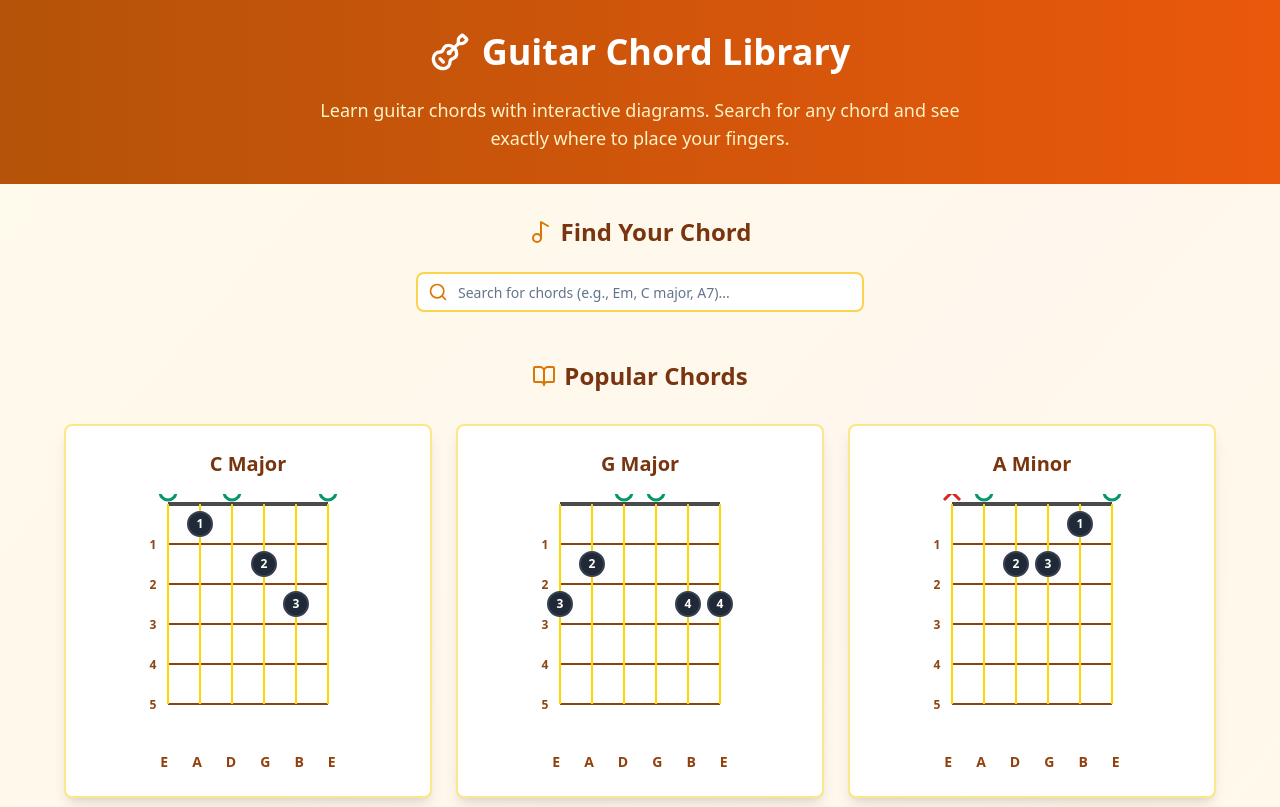
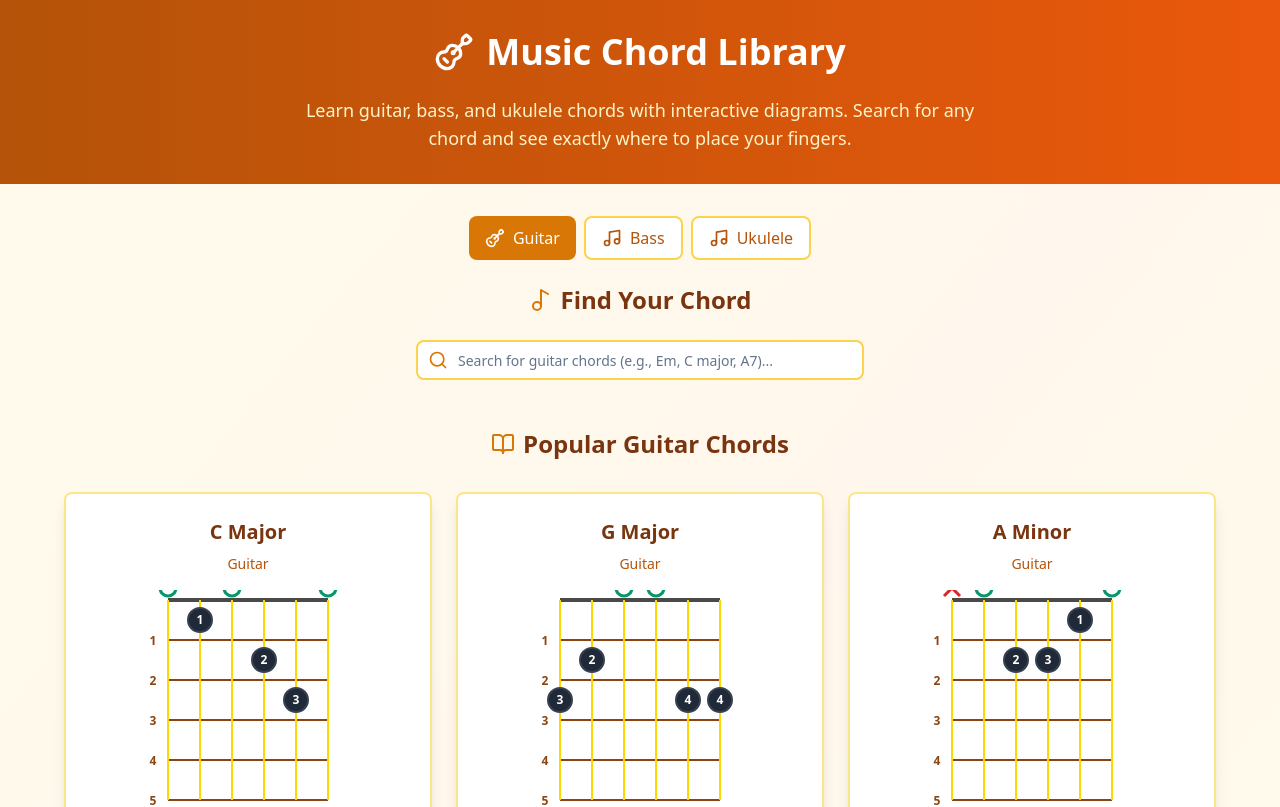
Before and after one commit to jacobxny/Chord-Learner, a React (Vite) app: page / in a window 1280 px wide. Shown: the top 807 px of the page. Built offline with nearby package versions, Linux system fonts and the light colour scheme.

Commit message:
Add support for bass and ukulele
Extend the chord library to include bass and ukulele, allowing users to search and view diagrams for these instruments.

```diff
--- a/src/components/ChordDiagram.tsx
+++ b/src/components/ChordDiagram.tsx
@@ -1,29 +1,32 @@
 
 import React from 'react';
-import { ChordData } from '../data/chords';
+import { ChordData, instrumentStrings } from '../data/chords';
 
 interface ChordDiagramProps {
   chord: ChordData;
 }
 
 const ChordDiagram: React.FC<ChordDiagramProps> = ({ chord }) => {
-  const strings = ['E', 'A', 'D', 'G', 'B', 'E'];
+  const strings = instrumentStrings[chord.instrument];
   const frets = [1, 2, 3, 4, 5];
+  const stringWidth = chord.instrument === 'bass' ? 40 : 32;
+  const diagramWidth = 20 + (strings.length - 1) * stringWidth + 20;
 
   return (
     <div className="bg-white rounded-lg shadow-lg p-6 border-2 border-amber-200">
-      <h3 className="text-xl font-bold text-amber-900 mb-4 text-center">{chord.name}</h3>
+      <h3 className="text-xl font-bold text-amber-900 mb-2 text-center">{chord.name}</h3>
+      <p className="text-sm text-amber-700 mb-4 text-center capitalize">{chord.instrument}</p>
 
       <div className="relative">
-        {/* Guitar neck */}
-        <svg width="200" height="250" viewBox="0 0 200 250" className="mx-auto">
+        {/* Guitar/Bass/Ukulele neck */}
+        <svg width={diagramWidth} height="250" viewBox={`0 0 ${diagramWidth} 250`} className="mx-auto">
           {/* Fret lines */}
           {frets.map((fret, index) => (
             <line
               key={fret}
               x1="20"
               y1={50 + index * 40}
-              x2="180"
+              x2={diagramWidth - 20}
               y2={50 + index * 40}
               stroke="#8B4513"
               strokeWidth="2"
@@ -35,7 +38,7 @@ const ChordDiagram: React.FC<ChordDiagramProps> = ({ chord }) => {
             <line
               x1="20"
               y1="10"
-              x2="180"
+              x2={diagramWidth - 20}
               y2="10"
               stroke="#4A4A4A"
               strokeWidth="4"
@@ -46,9 +49,9 @@ const ChordDiagram: React.FC<ChordDiagramProps> = ({ chord }) => {
           {strings.map((_, stringIndex) => (
             <line
               key={stringIndex}
-              x1={20 + stringIndex * 32}
+              x1={20 + stringIndex * stringWidth}
               y1="10"
-              x2={20 + stringIndex * 32}
+              x2={20 + stringIndex * stringWidth}
               y2="210"
               stroke="#FFD700"
               strokeWidth="2"
@@ -62,17 +65,17 @@ const ChordDiagram: React.FC<ChordDiagramProps> = ({ chord }) => {
               return (
                 <g key={stringIndex}>
                   <line
-                    x1={20 + stringIndex * 32 - 8}
+                    x1={20 + stringIndex * stringWidth - 8}
                     y1={-10}
-                    x2={20 + stringIndex * 32 + 8}
+                    x2={20 + stringIndex * stringWidth + 8}
                     y2={6}
                     stroke="#DC2626"
                     strokeWidth="3"
                   />
                   <line
-                    x1={20 + stringIndex * 32 + 8}
+                    x1={20 + stringIndex * stringWidth + 8}
                     y1={-10}
-                    x2={20 + stringIndex * 32 - 8}
+                    x2={20 + stringIndex * stringWidth - 8}
                     y2={6}
                     stroke="#DC2626"
                     strokeWidth="3"
@@ -84,7 +87,7 @@ const ChordDiagram: React.FC<ChordDiagramProps> = ({ chord }) => {
               return (
                 <circle
                   key={stringIndex}
-                  cx={20 + stringIndex * 32}
+                  cx={20 + stringIndex * stringWidth}
                   cy={-2}
                   r="8"
                   fill="none"
@@ -100,7 +103,7 @@ const ChordDiagram: React.FC<ChordDiagramProps> = ({ chord }) => {
               return (
                 <g key={stringIndex}>
                   <circle
-                    cx={20 + stringIndex * 32}
+                    cx={20 + stringIndex * stringWidth}
                     cy={fretY}
                     r="12"
                     fill="#1F2937"
@@ -109,7 +112,7 @@ const ChordDiagram: React.FC<ChordDiagramProps> = ({ chord }) => {
                   />
                   {fingerNumber > 0 && (
                     <text
-                      x={20 + stringIndex * 32}
+                      x={20 + stringIndex * stringWidth}
                       y={fretY + 4}
                       textAnchor="middle"
                       fill="white"
@@ -141,7 +144,7 @@ const ChordDiagram: React.FC<ChordDiagramProps> = ({ chord }) => {
         </svg>
 
         {/* String names */}
-        <div className="flex justify-center mt-2 space-x-6">
+        <div className="flex justify-center mt-2" style={{ gap: `${stringWidth - 12}px` }}>
           {strings.map((string, index) => (
             <span key={index} className="text-sm font-semibold text-amber-800">
               {string}
--- a/src/components/ChordSearch.tsx
+++ b/src/components/ChordSearch.tsx
@@ -2,22 +2,23 @@
 import React, { useState, useEffect } from 'react';
 import { Search, Music } from 'lucide-react';
 import { Input } from '@/components/ui/input';
-import { searchChords, ChordData } from '../data/chords';
+import { searchChords, ChordData, Instrument } from '../data/chords';
 
 interface ChordSearchProps {
   onChordSelect: (chord: ChordData) => void;
+  selectedInstrument: Instrument;
 }
 
-const ChordSearch: React.FC<ChordSearchProps> = ({ onChordSelect }) => {
+const ChordSearch: React.FC<ChordSearchProps> = ({ onChordSelect, selectedInstrument }) => {
   const [query, setQuery] = useState('');
   const [results, setResults] = useState<ChordData[]>([]);
   const [showResults, setShowResults] = useState(false);
 
   useEffect(() => {
-    const searchResults = searchChords(query);
+    const searchResults = searchChords(query, selectedInstrument);
     setResults(searchResults.slice(0, 8)); // Limit to 8 results
     setShowResults(query.length > 0);
-  }, [query]);
+  }, [query, selectedInstrument]);
 
   const handleChordClick = (chord: ChordData) => {
     onChordSelect(chord);
@@ -31,7 +32,7 @@ const ChordSearch: React.FC<ChordSearchProps> = ({ onChordSelect }) => {
         <Search className="absolute left-3 top-1/2 transform -translate-y-1/2 text-amber-600 h-5 w-5" />
         <Input
           type="text"
-          placeholder="Search for chords (e.g., Em, C major, A7)..."
+          placeholder={`Search for ${selectedInstrument} chords (e.g., Em, C major, A7)...`}
           value={query}
           onChange={(e) => setQuery(e.target.value)}
           className="pl-10 pr-4 py-3 w-full border-2 border-amber-300 focus:border-amber-500 focus:ring-amber-500 rounded-lg text-lg"
@@ -47,7 +48,10 @@ const ChordSearch: React.FC<ChordSearchProps> = ({ onChordSelect }) => {
               className="w-full px-4 py-3 text-left hover:bg-amber-50 border-b border-amber-100 last:border-b-0 flex items-center gap-3 transition-colors"
             >
               <Music className="h-4 w-4 text-amber-600" />
-              <span className="font-medium text-amber-900">{chord.name}</span>
+              <div>
+                <span className="font-medium text-amber-900">{chord.name}</span>
+                <span className="text-sm text-amber-600 ml-2 capitalize">({chord.instrument})</span>
+              </div>
             </button>
           ))}
         </div>
@@ -55,7 +59,7 @@ const ChordSearch: React.FC<ChordSearchProps> = ({ onChordSelect }) => {
 
       {showResults && results.length === 0 && (
         <div className="absolute top-full left-0 right-0 bg-white border-2 border-amber-200 rounded-lg shadow-lg mt-1 z-50 p-4 text-center text-amber-700">
-          No chords found for "{query}"
+          No {selectedInstrument} chords found for "{query}"
         </div>
       )}
     </div>
--- /dev/null
+++ b/src/components/InstrumentSelector.tsx
@@ -0,0 +1,41 @@
+
+import React from 'react';
+import { Guitar, Music } from 'lucide-react';
+import { Instrument } from '../data/chords';
+
+interface InstrumentSelectorProps {
+  selectedInstrument: Instrument;
+  onInstrumentChange: (instrument: Instrument) => void;
+}
+
+const InstrumentSelector: React.FC<InstrumentSelectorProps> = ({
+  selectedInstrument,
+  onInstrumentChange
+}) => {
+  const instruments: { value: Instrument; label: string; icon: React.ReactNode }[] = [
+    { value: 'guitar', label: 'Guitar', icon: <Guitar className="h-5 w-5" /> },
+    { value: 'bass', label: 'Bass', icon: <Music className="h-5 w-5" /> },
+    { value: 'ukulele', label: 'Ukulele', icon: <Music className="h-5 w-5" /> }
+  ];
+
+  return (
+    <div className="flex justify-center gap-2 mb-6">
+      {instruments.map((instrument) => (
+        <button
+          key={instrument.value}
+          onClick={() => onInstrumentChange(instrument.value)}
+          className={`flex items-center gap-2 px-4 py-2 rounded-lg font-medium transition-colors ${
+            selectedInstrument === instrument.value
+              ? 'bg-amber-600 text-white'
+              : 'bg-white text-amber-700 border-2 border-amber-300 hover:bg-amber-50'
+          }`}
+        >
+          {instrument.icon}
+          {instrument.label}
+        </button>
+      ))}
+    </div>
+  );
+};
+
+export default InstrumentSelector;
--- a/src/data/chords.ts
+++ b/src/data/chords.ts
@@ -4,49 +4,134 @@ export interface ChordData {
   positions: number[]; // Fret positions for each string (0 = open, -1 = muted)
   fingers: number[]; // Finger numbers (0 = open/muted, 1-4 = fingers)
   baseFret: number; // Starting fret for display
+  instrument: 'guitar' | 'bass' | 'ukulele';
 }
 
-export const chordDatabase: Record<string, ChordData> = {
+export type Instrument = 'guitar' | 'bass' | 'ukulele';
+
+export const instrumentStrings: Record<Instrument, string[]> = {
+  guitar: ['E', 'A', 'D', 'G', 'B', 'E'],
+  bass: ['G', 'D', 'A', 'E'],
+  ukulele: ['G', 'C', 'E', 'A']
+};
+
+export const chordDatabase: Record<string, ChordData[]> = {
   // Major Chords
-  "C": { name: "C Major", positions: [0, 1, 0, 2, 3, 0], fingers: [0, 1, 0, 2, 3, 0], baseFret: 1 },
-  "D": { name: "D Major", positions: [-1, -1, 0, 2, 3, 2], fingers: [0, 0, 0, 1, 3, 2], baseFret: 1 },
-  "E": { name: "E Major", positions: [0, 2, 2, 1, 0, 0], fingers: [0, 3, 2, 1, 0, 0], baseFret: 1 },
-  "F": { name: "F Major", positions: [1, 1, 3, 3, 2, 1], fingers: [1, 1, 4, 3, 2, 1], baseFret: 1 },
-  "G": { name: "G Major", positions: [3, 2, 0, 0, 3, 3], fingers: [3, 2, 0, 0, 4, 4], baseFret: 1 },
-  "A": { name: "A Major", positions: [-1, 0, 2, 2, 2, 0], fingers: [0, 0, 1, 2, 3, 0], baseFret: 1 },
-  "B": { name: "B Major", positions: [-1, 2, 4, 4, 4, 2], fingers: [0, 1, 3, 4, 2, 1], baseFret: 1 },
+  "C": [
+    { name: "C Major", positions: [0, 1, 0, 2, 3, 0], fingers: [0, 1, 0, 2, 3, 0], baseFret: 1, instrument: 'guitar' },
+    { name: "C Major", positions: [-1, 3, 5, 5], fingers: [0, 1, 3, 4], baseFret: 1, instrument: 'bass' },
+    { name: "C Major", positions: [0, 0, 0, 3], fingers: [0, 0, 0, 3], baseFret: 1, instrument: 'ukulele' }
+  ],
+  "D": [
+    { name: "D Major", positions: [-1, -1, 0, 2, 3, 2], fingers: [0, 0, 0, 1, 3, 2], baseFret: 1, instrument: 'guitar' },
+    { name: "D Major", positions: [-1, 5, 7, 7], fingers: [0, 1, 3, 4], baseFret: 1, instrument: 'bass' },
+    { name: "D Major", positions: [2, 2, 2, 0], fingers: [2, 2, 2, 0], baseFret: 1, instrument: 'ukulele' }
+  ],
+  "E": [
+    { name: "E Major", positions: [0, 2, 2, 1, 0, 0], fingers: [0, 3, 2, 1, 0, 0], baseFret: 1, instrument: 'guitar' },
+    { name: "E Major", positions: [0, 2, 2, 1], fingers: [0, 3, 2, 1], baseFret: 1, instrument: 'bass' },
+    { name: "E Major", positions: [4, 4, 4, 2], fingers: [3, 3, 3, 1], baseFret: 1, instrument: 'ukulele' }
+  ],
+  "F": [
+    { name: "F Major", positions: [1, 1, 3, 3, 2, 1], fingers: [1, 1, 4, 3, 2, 1], baseFret: 1, instrument: 'guitar' },
+    { name: "F Major", positions: [1, 3, 3, 2], fingers: [1, 3, 4, 2], baseFret: 1, instrument: 'bass' },
+    { name: "F Major", positions: [2, 0, 1, 0], fingers: [2, 0, 1, 0], baseFret: 1, instrument: 'ukulele' }
+  ],
+  "G": [
+    { name: "G Major", positions: [3, 2, 0, 0, 3, 3], fingers: [3, 2, 0, 0, 4, 4], baseFret: 1, instrument: 'guitar' },
+    { name: "G Major", positions: [3, 5, 5, 4], fingers: [1, 3, 4, 2], baseFret: 1, instrument: 'bass' },
+    { name: "G Major", positions: [0, 2, 3, 2], fingers: [0, 1, 3, 2], baseFret: 1, instrument: 'ukulele' }
+  ],
+  "A": [
+    { name: "A Major", positions: [-1, 0, 2, 2, 2, 0], fingers: [0, 0, 1, 2, 3, 0], baseFret: 1, instrument: 'guitar' },
+    { name: "A Major", positions: [-1, 0, 2, 2], fingers: [0, 0, 1, 2], baseFret: 1, instrument: 'bass' },
+    { name: "A Major", positions: [2, 1, 0, 0], fingers: [2, 1, 0, 0], baseFret: 1, instrument: 'ukulele' }
+  ],
+  "B": [
+    { name: "B Major", positions: [-1, 2, 4, 4, 4, 2], fingers: [0, 1, 3, 4, 2, 1], baseFret: 1, instrument: 'guitar' },
+    { name: "B Major", positions: [-1, 2, 4, 4], fingers: [0, 1, 3, 4], baseFret: 1, instrument: 'bass' },
+    { name: "B Major", positions: [4, 3, 2, 2], fingers: [4, 3, 1, 2], baseFret: 1, instrument: 'ukulele' }
+  ],
 
   // Minor Chords
-  "Am": { name: "A Minor", positions: [-1, 0, 2, 2, 1, 0], fingers: [0, 0, 2, 3, 1, 0], baseFret: 1 },
-  "Bm": { name: "B Minor", positions: [-1, 2, 4, 4, 3, 2], fingers: [0, 1, 3, 4, 2, 1], baseFret: 1 },
-  "Cm": { name: "C Minor", positions: [-1, 3, 5, 5, 4, 3], fingers: [0, 1, 3, 4, 2, 1], baseFret: 1 },
-  "Dm": { name: "D Minor", positions: [-1, -1, 0, 2, 3, 1], fingers: [0, 0, 0, 2, 3, 1], baseFret: 1 },
-  "Em": { name: "E Minor", positions: [0, 2, 2, 0, 0, 0], fingers: [0, 2, 3, 0, 0, 0], baseFret: 1 },
-  "Fm": { name: "F Minor", positions: [1, 1, 3, 3, 2, 1], fingers: [1, 1, 4, 3, 2, 1], baseFret: 1 },
-  "Gm": { name: "G Minor", positions: [3, 5, 5, 3, 3, 3], fingers: [1, 3, 4, 1, 1, 1], baseFret: 1 },
+  "Am": [
+    { name: "A Minor", positions: [-1, 0, 2, 2, 1, 0], fingers: [0, 0, 2, 3, 1, 0], baseFret: 1, instrument: 'guitar' },
+    { name: "A Minor", positions: [-1, 0, 2, 1], fingers: [0, 0, 2, 1], baseFret: 1, instrument: 'bass' },
+    { name: "A Minor", positions: [2, 0, 0, 0], fingers: [1, 0, 0, 0], baseFret: 1, instrument: 'ukulele' }
+  ],
+  "Bm": [
+    { name: "B Minor", positions: [-1, 2, 4, 4, 3, 2], fingers: [0, 1, 3, 4, 2, 1], baseFret: 1, instrument: 'guitar' },
+    { name: "B Minor", positions: [-1, 2, 4, 3], fingers: [0, 1, 4, 2], baseFret: 1, instrument: 'bass' },
+    { name: "B Minor", positions: [4, 2, 2, 2], fingers: [4, 1, 1, 1], baseFret: 1, instrument: 'ukulele' }
+  ],
+  "Cm": [
+    { name: "C Minor", positions: [-1, 3, 5, 5, 4, 3], fingers: [0, 1, 3, 4, 2, 1], baseFret: 1, instrument: 'guitar' },
+    { name: "C Minor", positions: [-1, 3, 5, 4], fingers: [0, 1, 4, 2], baseFret: 1, instrument: 'bass' },
+    { name: "C Minor", positions: [0, 3, 3, 3], fingers: [0, 1, 1, 1], baseFret: 1, instrument: 'ukulele' }
+  ],
+  "Dm": [
+    { name: "D Minor", positions: [-1, -1, 0, 2, 3, 1], fingers: [0, 0, 0, 2, 3, 1], baseFret: 1, instrument: 'guitar' },
+    { name: "D Minor", positions: [-1, 5, 7, 6], fingers: [0, 1, 4, 2], baseFret: 1, instrument: 'bass' },
+    { name: "D Minor", positions: [2, 2, 1, 0], fingers: [3, 2, 1, 0], baseFret: 1, instrument: 'ukulele' }
+  ],
+  "Em": [
+    { name: "E Minor", positions: [0, 2, 2, 0, 0, 0], fingers: [0, 2, 3, 0, 0, 0], baseFret: 1, instrument: 'guitar' },
+    { name: "E Minor", positions: [0, 2, 2, 0], fingers: [0, 2, 3, 0], baseFret: 1, instrument: 'bass' },
+    { name: "E Minor", positions: [0, 4, 3, 2], fingers: [0, 4, 3, 2], baseFret: 1, instrument: 'ukulele' }
+  ],
+  "Fm": [
+    { name: "F Minor", positions: [1, 1, 3, 3, 2, 1], fingers: [1, 1, 4, 3, 2, 1], baseFret: 1, instrument: 'guitar' },
+    { name: "F Minor", positions: [1, 3, 3, 1], fingers: [1, 3, 4, 1], baseFret: 1, instrument: 'bass' },
+    { name: "F Minor", positions: [1, 0, 1, 3], fingers: [1, 0, 2, 4], baseFret: 1, instrument: 'ukulele' }
+  ],
+  "Gm": [
+    { name: "G Minor", positions: [3, 5, 5, 3, 3, 3], fingers: [1, 3, 4, 1, 1, 1], baseFret: 1, instrument: 'guitar' },
+    { name: "G Minor", positions: [3, 5, 5, 3], fingers: [1, 3, 4, 1], baseFret: 1, instrument: 'bass' },
+    { name: "G Minor", positions: [0, 2, 3, 1], fingers: [0, 2, 3, 1], baseFret: 1, instrument: 'ukulele' }
+  ],
 
   // Seventh Chords
-  "C7": { name: "C Dominant 7", positions: [0, 1, 0, 2, 1, 0], fingers: [0, 1, 0, 3, 2, 0], baseFret: 1 },
-  "D7": { name: "D Dominant 7", positions: [-1, -1, 0, 2, 1, 2], fingers: [0, 0, 0, 3, 1, 2], baseFret: 1 },
-  "E7": { name: "E Dominant 7", positions: [0, 2, 0, 1, 0, 0], fingers: [0, 2, 0, 1, 0, 0], baseFret: 1 },
-  "G7": { name: "G Dominant 7", positions: [3, 2, 0, 0, 0, 1], fingers: [3, 2, 0, 0, 0, 1], baseFret: 1 },
-  "A7": { name: "A Dominant 7", positions: [-1, 0, 2, 0, 2, 0], fingers: [0, 0, 2, 0, 3, 0], baseFret: 1 },
-
-  // Sus Chords
-  "Dsus4": { name: "D Suspended 4", positions: [-1, -1, 0, 2, 3, 3], fingers: [0, 0, 0, 1, 3, 4], baseFret: 1 },
-  "Esus4": { name: "E Suspended 4", positions: [0, 2, 2, 2, 0, 0], fingers: [0, 2, 3, 4, 0, 0], baseFret: 1 },
-  "Asus4": { name: "A Suspended 4", positions: [-1, 0, 2, 2, 3, 0], fingers: [0, 0, 1, 2, 4, 0], baseFret: 1 },
+  "C7": [
+    { name: "C Dominant 7", positions: [0, 1, 0, 2, 1, 0], fingers: [0, 1, 0, 3, 2, 0], baseFret: 1, instrument: 'guitar' },
+    { name: "C Dominant 7", positions: [-1, 3, 5, 3], fingers: [0, 2, 4, 1], baseFret: 1, instrument: 'bass' },
+    { name: "C Dominant 7", positions: [0, 0, 0, 1], fingers: [0, 0, 0, 1], baseFret: 1, instrument: 'ukulele' }
+  ],
+  "D7": [
+    { name: "D Dominant 7", positions: [-1, -1, 0, 2, 1, 2], fingers: [0, 0, 0, 3, 1, 2], baseFret: 1, instrument: 'guitar' },
+    { name: "D Dominant 7", positions: [-1, 5, 7, 5], fingers: [0, 2, 4, 1], baseFret: 1, instrument: 'bass' },
+    { name: "D Dominant 7", positions: [2, 2, 2, 3], fingers: [1, 1, 1, 2], baseFret: 1, instrument: 'ukulele' }
+  ],
+  "E7": [
+    { name: "E Dominant 7", positions: [0, 2, 0, 1, 0, 0], fingers: [0, 2, 0, 1, 0, 0], baseFret: 1, instrument: 'guitar' },
+    { name: "E Dominant 7", positions: [0, 2, 0, 1], fingers: [0, 3, 0, 1], baseFret: 1, instrument: 'bass' },
+    { name: "E Dominant 7", positions: [1, 2, 0, 2], fingers: [1, 2, 0, 3], baseFret: 1, instrument: 'ukulele' }
+  ],
+  "G7": [
+    { name: "G Dominant 7", positions: [3, 2, 0, 0, 0, 1], fingers: [3, 2, 0, 0, 0, 1], baseFret: 1, instrument: 'guitar' },
+    { name: "G Dominant 7", positions: [3, 5, 3, 4], fingers: [1, 4, 2, 3], baseFret: 1, instrument: 'bass' },
+    { name: "G Dominant 7", positions: [0, 2, 1, 2], fingers: [0, 3, 1, 4], baseFret: 1, instrument: 'ukulele' }
+  ],
+  "A7": [
+    { name: "A Dominant 7", positions: [-1, 0, 2, 0, 2, 0], fingers: [0, 0, 2, 0, 3, 0], baseFret: 1, instrument: 'guitar' },
+    { name: "A Dominant 7", positions: [-1, 0, 2, 0], fingers: [0, 0, 2, 0], baseFret: 1, instrument: 'bass' },
+    { name: "A Dominant 7", positions: [0, 1, 0, 0], fingers: [0, 1, 0, 0], baseFret: 1, instrument: 'ukulele' }
+  ]
 };
 
-export const searchChords = (query: string): ChordData[] => {
+export const searchChords = (query: string, instrument?: Instrument): ChordData[] => {
   const normalizedQuery = query.toLowerCase().trim();
 
-  if (!normalizedQuery) return Object.values(chordDatabase);
+  if (!normalizedQuery) {
+    return Object.values(chordDatabase)
+      .flat()
+      .filter(chord => !instrument || chord.instrument === instrument);
+  }
 
   return Object.entries(chordDatabase)
-    .filter(([key, chord]) =>
+    .filter(([key, chords]) =>
       key.toLowerCase().includes(normalizedQuery) ||
-      chord.name.toLowerCase().includes(normalizedQuery)
+      chords.some(chord => chord.name.toLowerCase().includes(normalizedQuery))
     )
-    .map(([_, chord]) => chord);
+    .flatMap(([_, chords]) => chords)
+    .filter(chord => !instrument || chord.instrument === instrument);
 };
--- a/src/pages/Index.tsx
+++ b/src/pages/Index.tsx
@@ -3,24 +3,30 @@ import React, { useState } from 'react';
 import { Guitar, Music2, BookOpen } from 'lucide-react';
 import ChordSearch from '../components/ChordSearch';
 import ChordDiagram from '../components/ChordDiagram';
-import { ChordData, chordDatabase } from '../data/chords';
+import InstrumentSelector from '../components/InstrumentSelector';
+import { ChordData, chordDatabase, Instrument } from '../data/chords';
 
 const Index = () => {
   const [selectedChord, setSelectedChord] = useState<ChordData | null>(null);
   const [showPopularChords, setShowPopularChords] = useState(true);
+  const [selectedInstrument, setSelectedInstrument] = useState<Instrument>('guitar');
 
-  const popularChords = [
-    chordDatabase['C'],
-    chordDatabase['G'],
-    chordDatabase['Am'],
-    chordDatabase['F'],
-    chordDatabase['Em'],
-    chordDatabase['Dm']
-  ];
+  const getPopularChords = (instrument: Instrument) => {
+    const chordKeys = ['C', 'G', 'Am', 'F', 'Em', 'Dm'];
+    return chordKeys
+      .map(key => chordDatabase[key]?.find(chord => chord.instrument === instrument))
+      .filter(Boolean) as ChordData[];
+  };
 
   const handleChordSelect = (chord: ChordData) => {
     setSelectedChord(chord);
     setShowPopularChords(false);
+  };
+
+  const handleInstrumentChange = (instrument: Instrument) => {
+    setSelectedInstrument(instrument);
+    setSelectedChord(null);
+    setShowPopularChords(true);
   };
 
   return (
@@ -30,23 +36,32 @@ const Index = () => {
         <div className="container mx-auto px-4 py-8">
           <div className="flex items-center justify-center gap-3 mb-6">
             <Guitar className="h-10 w-10" />
-            <h1 className="text-4xl font-bold">Guitar Chord Library</h1>
+            <h1 className="text-4xl font-bold">Music Chord Library</h1>
           </div>
           <p className="text-center text-amber-100 text-lg max-w-2xl mx-auto">
-            Learn guitar chords with interactive diagrams. Search for any chord and see exactly where to place your fingers.
+            Learn guitar, bass, and ukulele chords with interactive diagrams. Search for any chord and see exactly where to place your fingers.
           </p>
         </div>
       </div>
 
       {/* Main Content */}
       <div className="container mx-auto px-4 py-8">
+        {/* Instrument Selector */}
+        <InstrumentSelector
+          selectedInstrument={selectedInstrument}
+          onInstrumentChange={handleInstrumentChange}
+        />
+
         {/* Search Section */}
         <div className="mb-12">
           <div className="flex items-center justify-center gap-2 mb-6">
             <Music2 className="h-6 w-6 text-amber-600" />
             <h2 className="text-2xl font-semibold text-amber-900">Find Your Chord</h2>
           </div>
-          <ChordSearch onChordSelect={handleChordSelect} />
+          <ChordSearch
+            onChordSelect={handleChordSelect}
+            selectedInstrument={selectedInstrument}
+          />
         </div>
 
         {/* Selected Chord Display */}
@@ -61,10 +76,12 @@ const Index = () => {
           <div className="mb-12">
             <div className="flex items-center justify-center gap-2 mb-8">
               <BookOpen className="h-6 w-6 text-amber-600" />
-              <h2 className="text-2xl font-semibold text-amber-900">Popular Chords</h2>
+              <h2 className="text-2xl font-semibold text-amber-900">
+                Popular {selectedInstrument.charAt(0).toUpperCase() + selectedInstrument.slice(1)} Chords
+              </h2>
             </div>
             <div className="grid grid-cols-1 md:grid-cols-2 lg:grid-cols-3 gap-6 max-w-6xl mx-auto">
-              {popularChords.map((chord, index) => (
+              {getPopularChords(selectedInstrument).map((chord, index) => (
                 <div
                   key={index}
                   onClick={() => handleChordSelect(chord)}
@@ -87,7 +104,7 @@ const Index = () => {
               }}
               className="bg-amber-600 hover:bg-amber-700 text-white px-6 py-3 rounded-lg font-medium transition-colors duration-200"
             >
-              Browse Popular Chords
+              Browse Popular {selectedInstrument.charAt(0).toUpperCase() + selectedInstrument.slice(1)} Chords
             </button>
           </div>
         )}
```
